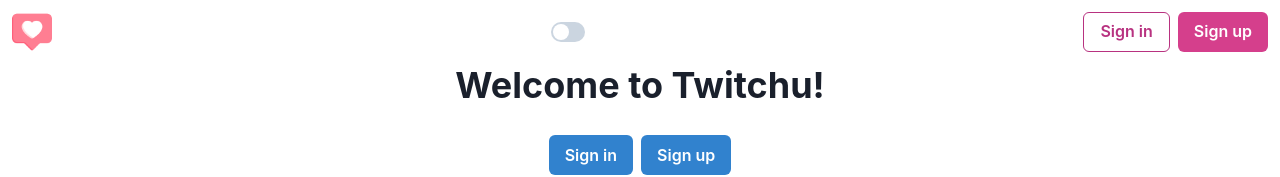
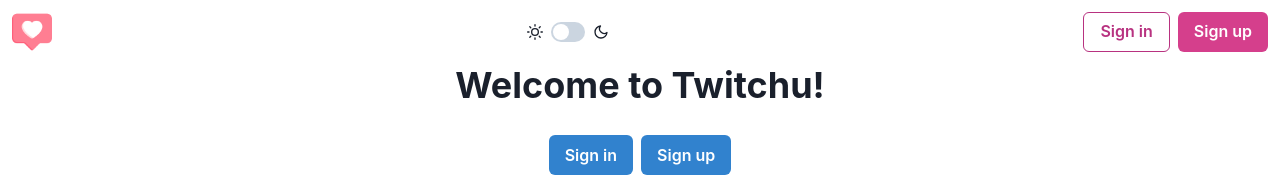
Before and after one commit to wookookie/twitchu, a React (Vite) app in the folder frontend/: page / in a window 1280 px wide. Shown: the top 177 px of the page. Built offline with nearby package versions, Linux system fonts and the light colour scheme.

Commit message:
Add color mode icons

```diff
--- a/frontend/package.json
+++ b/frontend/package.json
@@ -19,7 +19,8 @@
     "@emotion/styled": "^11.11.0",
     "framer-motion": "^11.0.5",
     "react": "^18.2.0",
-    "react-dom": "^18.2.0"
+    "react-dom": "^18.2.0",
+    "react-icons": "^5.0.1"
   },
   "devDependencies": {
     "@types/react": "^18.2.55",
--- a/frontend/src/components/ColorModeSwitch.tsx
+++ b/frontend/src/components/ColorModeSwitch.tsx
@@ -1,15 +1,22 @@
 import { useColorMode } from "@chakra-ui/color-mode";
+import { Icon } from "@chakra-ui/icon";
+import { HStack } from "@chakra-ui/layout";
 import { Switch } from "@chakra-ui/switch";
+import { FiSun, FiMoon } from "react-icons/fi";
 
 function ColorModeSwitch() {
   const { colorMode, toggleColorMode } = useColorMode();
 
   return (
-    <Switch
-      colorScheme="pink"
-      isChecked={colorMode === "dark"}
-      onChange={toggleColorMode}
-    ></Switch>
+    <HStack>
+      <Icon as={FiSun} />
+      <Switch
+        colorScheme="pink"
+        isChecked={colorMode === "dark"}
+        onChange={toggleColorMode}
+      ></Switch>
+      <Icon as={FiMoon} />
+    </HStack>
   );
 }
 
```
Also changed, not shown: 1 other file (tests, documents, lock files or other folders).
